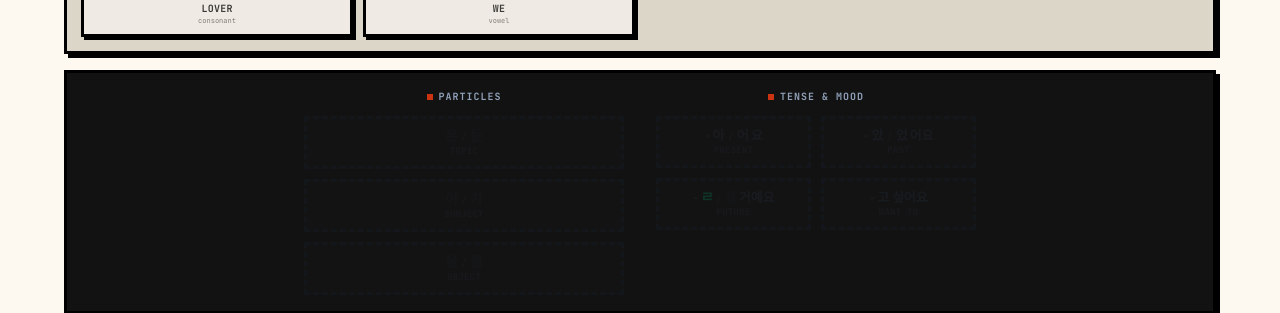
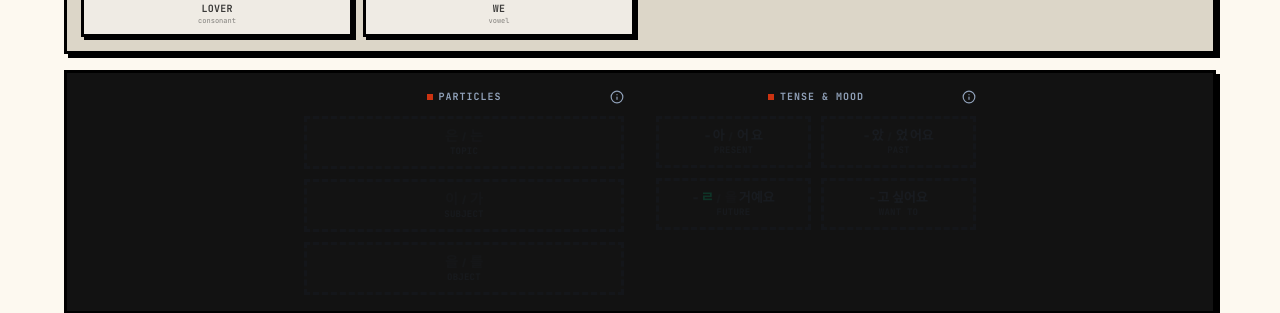
Before and after one commit to senskorea/korean-sentence-builder, a React (Vite) app: page / in a window 1280 px wide. Shown: the part 493-806 px from the top of the page. Built offline with nearby package versions, Linux system fonts and the light colour scheme.

Commit message:
feat: add mini lessons carousel with 3D flip card to Agglutination Drawer

```diff
--- a/src/components/AgglutinationDrawer.tsx
+++ b/src/components/AgglutinationDrawer.tsx
@@ -1,5 +1,49 @@
+import { useState } from 'react';
 import { Word, EndingOption, StepState } from '../types';
 import { ENDINGS } from '../data';
+import { Info, X, ChevronLeft, ChevronRight } from 'lucide-react';
+
+const LESSON_DATA = {
+  particles: [
+    {
+      title: 'Topic Particle',
+      content: '은/는 marks the general topic of the sentence. It can carry a nuance of contrast ("as for..."). Use 은 if the noun ends in a consonant (batchim), and 는 if it ends in a vowel.',
+      example: '저는 학생입니다. (As for me, I am a student.)'
+    },
+    {
+      title: 'Subject Particle',
+      content: '이/가 marks the specific subject performing the action. It emphasizes WHO or WHAT did it. Use 이 for consonants and 가 for vowels.',
+      example: '비가 와요. (The rain is coming.)'
+    },
+    {
+      title: 'Object Particle',
+      content: '을/를 marks the direct object of the verb. It shows what the action is happening to. Use 을 for consonants and 를 for vowels.',
+      example: '사과를 먹어요. (I eat an apple.)'
+    }
+  ],
+  tense: [
+    {
+      title: 'Present Tense (-아/어/여요)',
+      content: 'This is the polite present tense. The vowel of the verb stem determines which ending to use (Vowel Harmony): bright vowels (ㅏ, ㅗ) take 아요, dark vowels take 어요, and 하 becomes 해요.',
+      example: '가다 -> 가요 (Go), 먹다 -> 먹어요 (Eat)'
+    },
+    {
+      title: 'Past Tense (-았/었/였어요)',
+      content: 'Follows the same vowel harmony rules as the present tense, but adds a double-siot (ㅆ) to indicate the past.',
+      example: '가다 -> 갔어요 (Went), 먹다 -> 먹었어요 (Ate)'
+    },
+    {
+      title: 'Future Tense (-(으)ㄹ 거예요)',
+      content: 'Expresses future plans or probability. Use 을 거예요 if the stem ends in a consonant, and ㄹ 거예요 if it ends in a vowel.',
+      example: '갈 거예요 (I will go), 먹을 거예요 (I will eat)'
+    },
+    {
+      title: 'Desire (-고 싶어요)',
+      content: 'Expresses wanting to do the verb. This ending is very simple: just attach -고 싶어요 to the verb stem, regardless of vowels or consonants.',
+      example: '가고 싶어요 (I want to go)'
+    }
+  ]
+};
 
 interface AgglutinationDrawerProps {
   currentStep: StepState;
@@ -42,15 +86,34 @@ export default function AgglutinationDrawer({
   const objectHasBatchim = selectedObject?.hasBatchim || false;
   const harmony = getVowelHarmony(selectedVerb?.stem);
 
+  const [isFlipped, setIsFlipped] = useState(false);
+  const [lessonType, setLessonType] = useState<'particles' | 'tense'>('particles');
+  const [currentSlide, setCurrentSlide] = useState(0);
+
+  const flipToLesson = (type: 'particles' | 'tense') => {
+    setLessonType(type);
+    setCurrentSlide(0);
+    setIsFlipped(true);
+  };
+
+  const currentLesson = LESSON_DATA[lessonType];
+
   return (
-    <div id="agglutination-drawer" className="bg-[#121212] border-[3px] border-black rounded-none p-2.5 py-3 sm:p-3.5 sm:py-4 shadow-[4px_4px_0px_0px_rgba(0,0,0,1)] dark:shadow-[4px_4px_0px_0px_rgba(255,255,255,0.1)] w-full">
-      <div className="grid grid-cols-2 gap-4 md:gap-8 w-full max-w-2xl mx-auto">
+    <div id="agglutination-drawer" className="relative w-full [perspective:1000px] min-h-[300px]">
+      <div className={`relative w-full h-full transition-all duration-700 [transform-style:preserve-3d] ${isFlipped ? '[transform:rotateY(180deg)]' : ''}`}>
+
+        {/* Front Face: Controls */}
+        <div className="[backface-visibility:hidden] flex flex-col h-full bg-[#121212] border-[3px] border-black rounded-none p-2.5 py-3 sm:p-3.5 sm:py-4 shadow-[4px_4px_0px_0px_rgba(0,0,0,1)] dark:shadow-[4px_4px_0px_0px_rgba(255,255,255,0.1)]">
+          <div className="grid grid-cols-2 gap-4 md:gap-8 w-full max-w-2xl mx-auto flex-1">
 
         {/* Column 1: PARTICLES */}
         <div className="flex flex-col gap-2">
-          <div className="flex items-center justify-center gap-1.5 text-[9px] sm:text-[10px] font-black tracking-widest font-mono text-slate-400 uppercase select-none mb-1">
+          <div className="flex items-center justify-center gap-1.5 text-[9px] sm:text-[10px] font-black tracking-widest font-mono text-slate-400 uppercase select-none mb-1 relative">
             <span className="w-1.5 h-1.5 bg-[#cc3311] block" />
             PARTICLES
+            <button onClick={() => flipToLesson('particles')} className="absolute right-0 hover:text-white transition-colors" title="Learn about Particles">
+              <Info className="w-3.5 h-3.5" />
+            </button>
           </div>
 
           <div className="flex flex-col gap-2.5">
@@ -133,9 +196,12 @@ export default function AgglutinationDrawer({
 
         {/* Column 2: TENSE & MOOD */}
         <div className="flex flex-col gap-2">
-          <div className="flex items-center justify-center gap-1.5 text-[9px] sm:text-[10px] font-black tracking-widest font-mono text-slate-400 uppercase select-none mb-1">
+          <div className="flex items-center justify-center gap-1.5 text-[9px] sm:text-[10px] font-black tracking-widest font-mono text-slate-400 uppercase select-none mb-1 relative">
             <span className="w-1.5 h-1.5 bg-[#cc3311] block" />
             TENSE & MOOD
+            <button onClick={() => flipToLesson('tense')} className="absolute right-0 hover:text-white transition-colors" title="Learn about Tense & Mood">
+              <Info className="w-3.5 h-3.5" />
+            </button>
           </div>
 
           <div className="grid grid-cols-1 sm:grid-cols-2 gap-2.5">
@@ -247,6 +313,67 @@ export default function AgglutinationDrawer({
           </div>
         </div>
 
+          </div>
+        </div>
+
+        {/* Back Face: Mini Lessons Carousel */}
+        <div className="absolute top-0 left-0 w-full h-full [backface-visibility:hidden] [transform:rotateY(180deg)] bg-[#121212] border-[3px] border-black p-4 shadow-[4px_4px_0px_0px_rgba(0,0,0,1)] dark:shadow-[4px_4px_0px_0px_rgba(255,255,255,0.1)] flex flex-col overflow-hidden text-slate-200">
+          {/* Header */}
+          <div className="flex justify-between items-center shrink-0 mb-4 border-b-2 border-[#333] pb-2">
+            <div className="flex items-center gap-2">
+              <span className="w-2 h-2 bg-[#cc3311] block" />
+              <h3 className="font-mono font-black tracking-widest uppercase text-sm">{lessonType === 'particles' ? 'PARTICLES' : 'TENSE & MOOD'}</h3>
+            </div>
+            <button onClick={() => setIsFlipped(false)} className="p-1 hover:bg-[#cc3311] hover:text-white transition-colors cursor-pointer active:translate-y-[1px]">
+              <X className="w-5 h-5 stroke-[3]" />
+            </button>
+          </div>
+
+          {/* Carousel Body */}
+          <div className="flex-1 flex flex-col justify-center overflow-y-auto custom-scrollbar px-2">
+            <div className="mb-2">
+              <h4 className="font-display font-black text-xl md:text-2xl text-white mb-2">{currentLesson[currentSlide].title}</h4>
+              <p className="text-sm md:text-base leading-relaxed text-slate-400">{currentLesson[currentSlide].content}</p>
+            </div>
+
+            <div className="mt-4 bg-[#1a1a1a] border border-slate-700 p-3 rounded-md">
+              <span className="text-[10px] font-mono font-bold text-[#cc3311] uppercase tracking-widest block mb-1">Example</span>
+              <span className="font-display font-bold text-slate-200 text-sm md:text-base">{currentLesson[currentSlide].example}</span>
+            </div>
+          </div>
+
+          {/* Controls */}
+          <div className="flex justify-between items-center pt-3 mt-auto shrink-0 border-t border-[#333]">
+            <button
+              onClick={() => setCurrentSlide(s => Math.max(0, s - 1))}
+              disabled={currentSlide === 0}
+              className={`p-2 border-[2px] border-slate-700 flex items-center justify-center transition-colors ${currentSlide === 0 ? 'opacity-30 cursor-not-allowed' : 'hover:bg-slate-800 hover:border-slate-500 text-white'}`}
+            >
+              <ChevronLeft className="w-5 h-5" />
+            </button>
+
+            <div className="flex gap-1.5">
+              {currentLesson.map((_, idx) => (
+                <button
+                  key={idx}
+                  onClick={() => setCurrentSlide(idx)}
+                  className={`h-2 rounded-full transition-all ${idx === currentSlide ? 'w-6 bg-[#cc3311]' : 'w-2 bg-slate-700'}`}
+                  aria-label={`Go to slide ${idx + 1}`}
+                />
+              ))}
+            </div>
+
+            <button
+              onClick={() => setCurrentSlide(s => Math.min(currentLesson.length - 1, s + 1))}
+              disabled={currentSlide === currentLesson.length - 1}
+              className={`p-2 border-[2px] border-slate-700 flex items-center justify-center transition-colors ${currentSlide === currentLesson.length - 1 ? 'opacity-30 cursor-not-allowed' : 'hover:bg-slate-800 hover:border-slate-500 text-white'}`}
+            >
+              <ChevronRight className="w-5 h-5" />
+            </button>
+          </div>
+
+        </div>
+
       </div>
     </div>
   );
```
